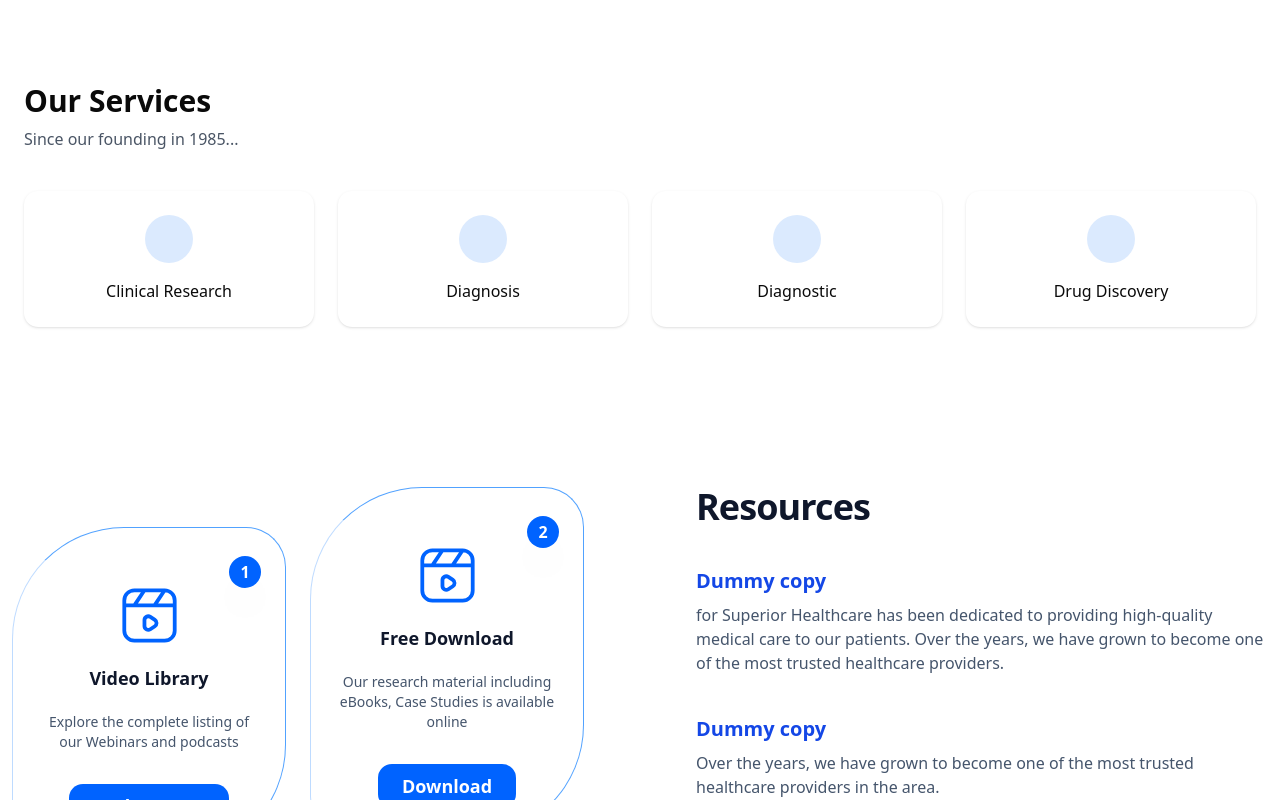
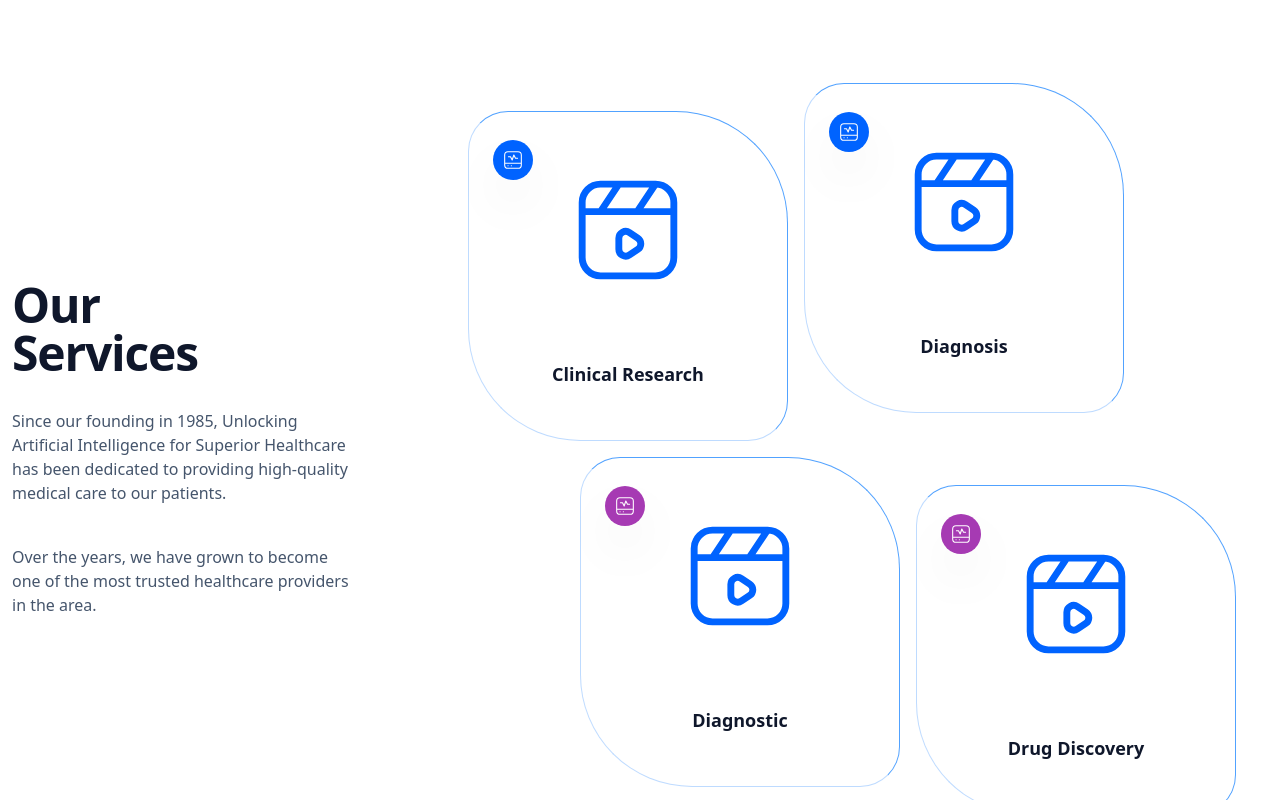
Before and after one commit to nchdatta/shealth.ai, a Next.js app: page / in a window 1280 px wide. Shown: the part 1240-2040 px from the top of the page. Built offline with nearby package versions, Linux system fonts and the light colour scheme.

Commit message:
feat: Refactor ServicesSection to use ServiceCard component and enhance layout with additional content

```diff
--- /dev/null
+++ b/src/components/site/home/service-card.tsx
@@ -0,0 +1,40 @@
+import Image from 'next/image';
+
+interface Props {
+  item: {
+    title: string;
+    image: string;
+    icon: string;
+  };
+  colorScheme: string;
+  className?: string;
+}
+
+const ServiceCard = ({ item, className, colorScheme = 'blue' }: Props) => {
+  return (
+    <div className={className}>
+      <div className="w-80 border border-t-blue-400 border-r-blue-400 border-l-blue-200 border-b-blue-200 px-6 py-7 rounded-tr-[7rem] rounded-tl-[2.5rem] rounded-bl-[7rem] rounded-br-[2.5rem] relative">
+        {/* badge  */}
+        <div className="flex justify-start">
+          <div
+            className="w-10 h-10 rounded-full font-semibold text-white flex justify-center items-center shadow-2xl p-2.5"
+            style={{
+              backgroundColor: colorScheme,
+            }}
+          >
+            <Image src={item.icon} alt={item.title} width={24} height={24} />
+          </div>
+        </div>
+
+        <div className="mx-auto mb-20 flex h-[100px] w-[100px] items-center justify-center rounded-2xl bg-white text-blue-500">
+          <Image src={item.image} alt={item.title} width={100} height={100} />
+        </div>
+
+        {/* Title */}
+        <h3 className="mb-6 text-center text-lg font-bold text-slate-900">{item.title}</h3>
+      </div>
+    </div>
+  );
+};
+
+export default ServiceCard;
--- a/src/components/site/home/services-section.tsx
+++ b/src/components/site/home/services-section.tsx
@@ -1,23 +1,74 @@
-const ServicesSection = () => {
+import Container from '@/components/shared/container';
+import ServiceCard from './service-card';
+
+const ServiceSection = () => {
   return (
-    <section id="services" className="py-20 bg-white">
-      <div className="max-w-7xl mx-auto px-6">
-        <h2 className="text-3xl font-bold">Our Services</h2>
-        <p className="mt-2 text-gray-600">Since our founding in 1985...</p>
-        <div className="mt-10 grid grid-cols-2 md:grid-cols-4 gap-6">
-          {['Clinical Research', 'Diagnosis', 'Diagnostic', 'Drug Discovery'].map((service) => (
-            <div
-              key={service}
-              className="bg-white shadow rounded-xl p-6 text-center hover:shadow-lg transition"
-            >
-              <div className="w-12 h-12 mx-auto bg-blue-100 rounded-full mb-4" />
-              <p className="font-medium">{service}</p>
-            </div>
-          ))}
+    <Container as="section" id="resources" className="relative py-20">
+      <div className="grid grid-cols-1 sm:grid-cols-3 gap-28 items-center">
+        {/* Left: Heading and copy */}
+        <div className="sm:col-span-1">
+          <h2 className="text-5xl font-bold tracking-tight text-slate-900 dark:text-slate-100">
+            Our <br /> Services
+          </h2>
+
+          <div className="mt-8 space-y-10">
+            <p className="mt-2 text-base text-slate-600 dark:text-slate-300">
+              Since our founding in 1985, Unlocking Artificial Intelligence for Superior Healthcare
+              has been dedicated to providing high-quality medical care to our patients.
+            </p>
+            <p className="mt-2 text-base text-slate-600 dark:text-slate-300">
+              Over the years, we have grown to become one of the most trusted healthcare providers
+              in the area.
+            </p>
+          </div>
+        </div>
+
+        {/* Right: Cards */}
+        <div className="sm:col-span-2">
+          {/* Layout with subtle offsets to mimic the design */}
+          <div className="flex items-start gap-4 mb-4">
+            <ServiceCard
+              item={{
+                title: 'Clinical Research',
+                image: '/placeholders/video.svg',
+                icon: '/placeholders/icon-1.svg',
+              }}
+              colorScheme="#0063FF"
+              className="pt-7"
+            />
+            <ServiceCard
+              item={{
+                title: 'Diagnosis',
+                image: '/placeholders/video.svg',
+                icon: '/placeholders/icon-1.svg',
+              }}
+              colorScheme="#0063FF"
+            />
+          </div>
+
+          <div className="flex items-start gap-4 sm:pl-28">
+            <ServiceCard
+              item={{
+                title: 'Diagnostic',
+                image: '/placeholders/video.svg',
+                icon: '/placeholders/icon-1.svg',
+              }}
+              colorScheme="#A63AB3"
+            />
+            <ServiceCard
+              item={{
+                title: 'Drug Discovery',
+                image: '/placeholders/video.svg',
+                icon: '/placeholders/icon-1.svg',
+              }}
+              colorScheme="#A63AB3"
+              className="pt-7"
+            />
+          </div>
         </div>
       </div>
-    </section>
+    </Container>
   );
 };
 
-export default ServicesSection;
+export default ServiceSection;
```
Also changed, not shown: public/placeholders/icon-1.svg (added).
